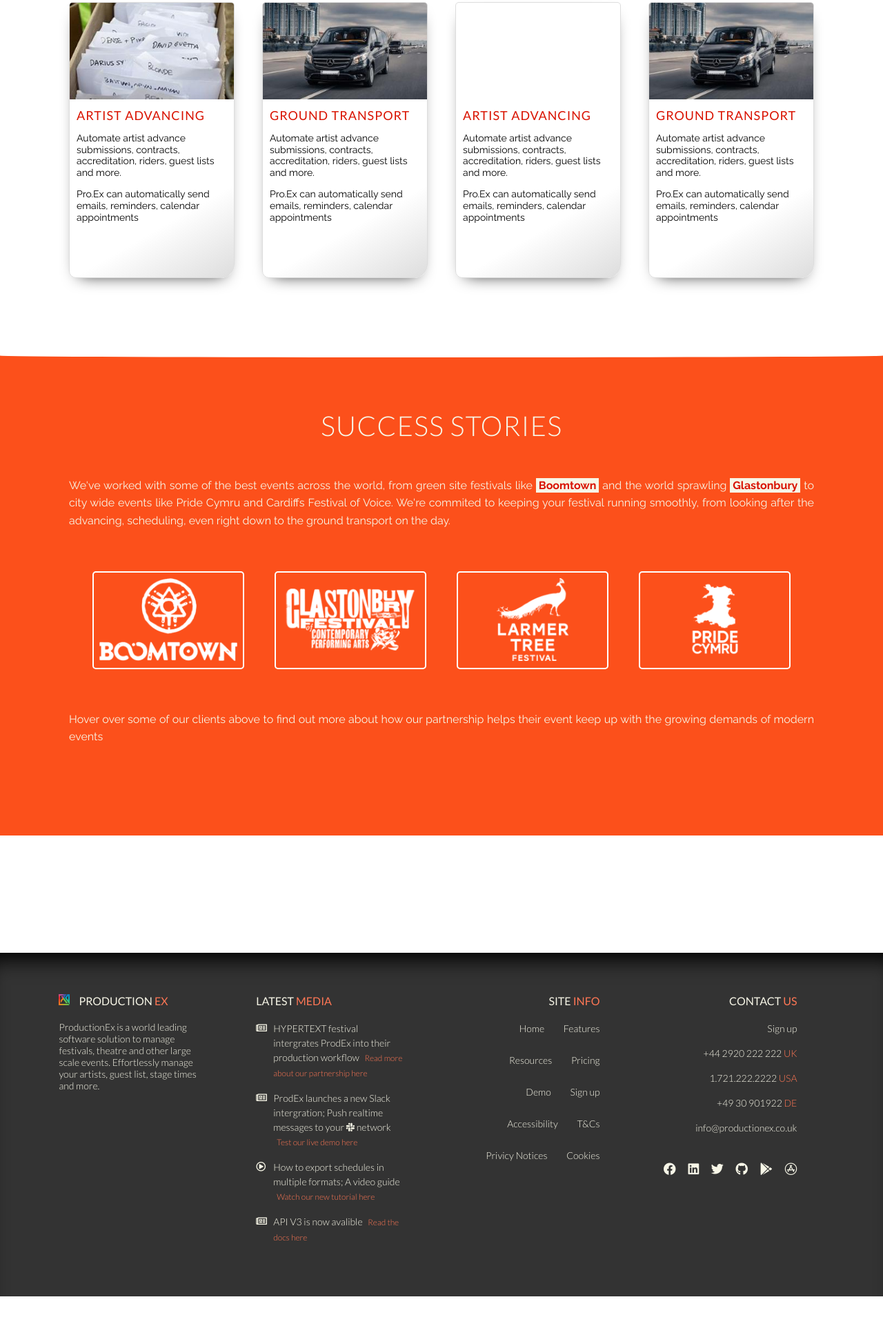
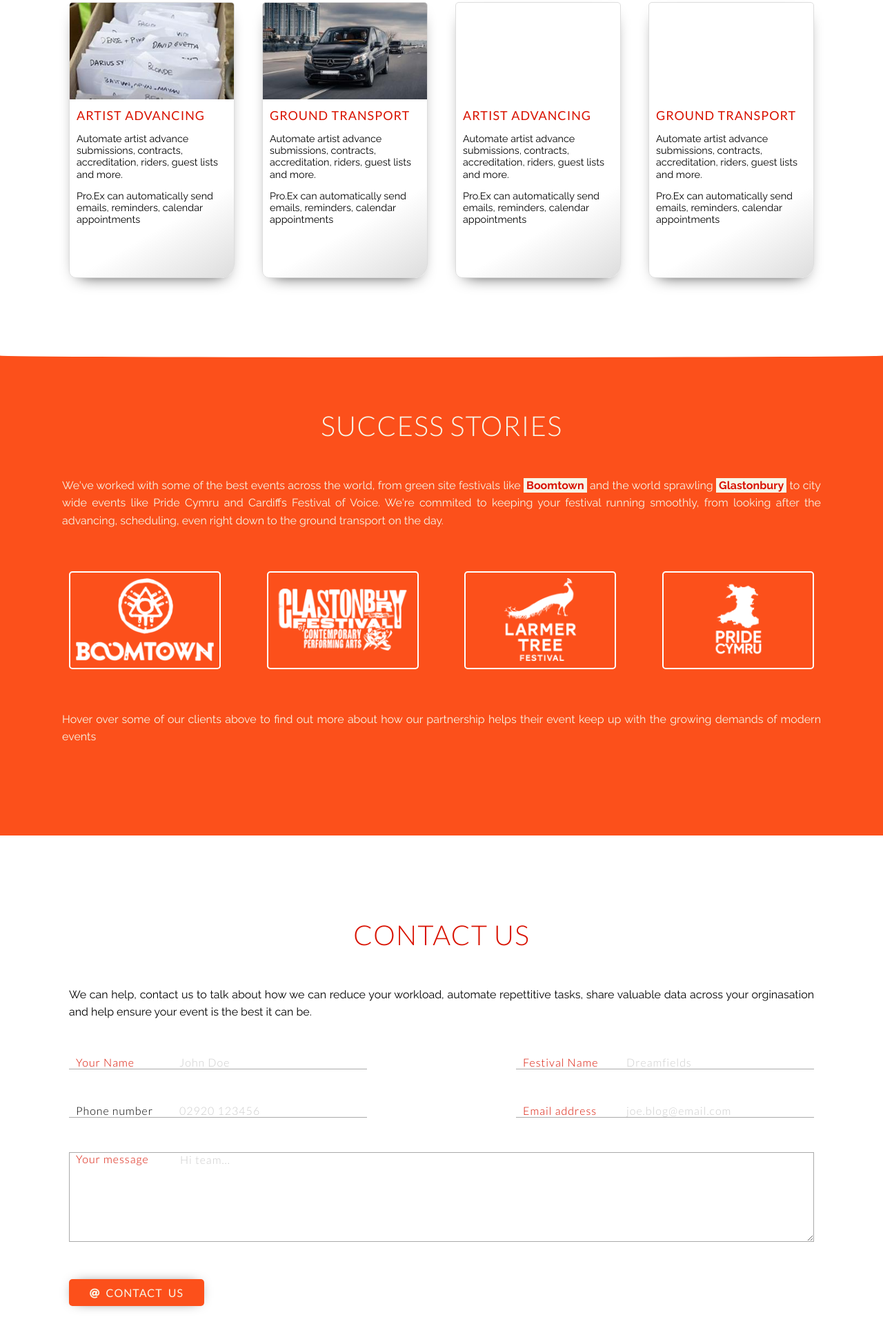
Before and after one commit to tomnaylor/Produciton-Ex-Website, a plain HTML site: page index.html in a window 1280 px wide. Shown: the part 862-2797 px from the top of the page at 69% size. Before the commit the page ends 2741 px from the top, so only its background shows below. Drawn offline with Linux system fonts and the light colour scheme.

Commit message:
added contact form to bottom of page

```diff
--- a/assets/css/style.css
+++ b/assets/css/style.css
@@ -372,23 +372,27 @@
 }
 
 
-.main-section-color-container > .main-section {
-    margin-top:100px;
+.main-section-full {
+    margin:100px 0;
     padding-top:80px;
     padding-bottom:80px;
+    padding:80px calc(50% - 550px);
     position: relative;
+    max-width:100%;
+
 }
 
 .main-section-color-container {
     position: relative;
 }
 
-.main-section-color-container:before {
+.main-section-full:before {
     content:'';
     width:100%;
     height:5px;
     position: absolute;
     top:0px;
+    left:0;
     border-bottom-left-radius: 50%;
     border-bottom-right-radius: 50%;
     background: #fff;
@@ -433,7 +437,7 @@
 
 .flexbox-wrap {
     flex-wrap: wrap;
-    justify-content: space-evenly;
+    justify-content: space-between;
 }
 
 .feature-card {
@@ -473,7 +477,6 @@
 }
 
 .feature-card p {
-    font-size:14px;
     margin:14px 10px;
     line-height: 1.2em;
 }
@@ -510,7 +513,7 @@
     z-index:999;
 }
 
-.client-desc h1, .client-desc p  {
+.client-desc h3, .client-desc p  {
     padding:10px;
     margin:0;
 }
@@ -746,6 +749,10 @@
     border-radius: 3px;
     position: relative;
 }
+.input-full {
+    width:100%;
+}
+
 label {
     font-family: 'Lato', sans-serif;
     text-align: left;
@@ -754,14 +761,14 @@
     padding:0;
     font-weight:300;
     position: absolute;
-    left:0;
-    top:2px;
+    left:10px;
+    top:0px;
     width:150px;
 }
-input[type=text], input[type=email] {
+input[type=text], input[type=email], textarea {
     font-family: 'Lato', sans-serif;
     font-weight: 300;
-    font-size: 1.2em;
+    font-size: 1em;
     letter-spacing: 1px;
     outline: 0;
     border: none;
@@ -769,6 +776,9 @@
     padding: 0 10px 0 160px;
 }
 
+textarea {
+    border:1px solid #aaa;
+}
 
 ::-webkit-input-placeholder { /* Chrome/Opera/Safari */
   color: #ccc;
@@ -784,9 +794,26 @@
 }
 
 
+form.main-section-form .input-block {
+    display: inline-block;
+    margin:0 0 50px 0;
+    position: relative;
+    width: 40%;
+}
+form.main-section-form .input-full {
+    width:100%;
+}
+
+
 #form-demo-name { width:100%; }
 #form-demo-phone { width:100%; }
 #form-demo-email { width:100%; }
+
+#form-contact-name { width:100%; }
+#form-contact-festival { width:100%; }
+#form-contact-phone { width:100%; }
+#form-contact-email { width:100%; }
+#form-contact-message { width:100%; height:130px; }
 
 
 /* input:required {
--- a/index.html
+++ b/index.html
@@ -45,6 +45,8 @@
 
 <main>
 
+    <!-- ********************************************** FEATURES SECTION -->
+
     <section class="main-section">
 
         <h2 class="color-accent text-center text-upper">Features</h2>
@@ -56,40 +58,41 @@
             A true solution for large festivals, theatre productions and other complex events. We are commited to being a leading standard and collate, validate and deliver timely information, and automate many backstage tasks.
         </p>
 
-        <div class="flexbox">
+        <div class="flexbox flexbox-wrap">
             <div id="feature-card-al" class="feature-card text-left">
                 <div class="feature-card-image"></div>
                 <h3 class="color-accent text-upper">Artist Advancing</h3>
-                <p>Automate artist advance submissions, contracts, accreditation, riders, guest lists and more.</p>
-                <p>Pro.Ex can automatically send emails, reminders, calendar appointments</p>
+                <p class="text-smaller">Automate artist advance submissions, contracts, accreditation, riders, guest lists and more.</p>
+                <p class="text-smaller">Pro.Ex can automatically send emails, reminders, calendar appointments</p>
             </div>
 
             <div id="feature-card-gt" class="feature-card text-left">
                 <div class="feature-card-image"></div>
                 <h3 class="color-accent text-upper">Ground Transport</h3>
-                <p>Automate artist advance submissions, contracts, accreditation, riders, guest lists and more.</p>
-                <p>Pro.Ex can automatically send emails, reminders, calendar appointments</p>
+                <p class="text-smaller">Automate artist advance submissions, contracts, accreditation, riders, guest lists and more.</p>
+                <p class="text-smaller">Pro.Ex can automatically send emails, reminders, calendar appointments</p>
             </div>
 
             <div id="feature-card-aa" class="feature-card text-left">
                 <div class="feature-card-image"></div>
                 <h3 class="color-accent text-upper">Artist Advancing</h3>
-                <p>Automate artist advance submissions, contracts, accreditation, riders, guest lists and more.</p>
-                <p>Pro.Ex can automatically send emails, reminders, calendar appointments</p>
+                <p class="text-smaller">Automate artist advance submissions, contracts, accreditation, riders, guest lists and more.</p>
+                <p class="text-smaller">Pro.Ex can automatically send emails, reminders, calendar appointments</p>
             </div>
 
-            <div id="feature-card-gt" class="feature-card text-left">
+            <div id="feature-card-sh" class="feature-card text-left">
                 <div class="feature-card-image"></div>
                 <h3 class="color-accent text-upper">Ground Transport</h3>
-                <p>Automate artist advance submissions, contracts, accreditation, riders, guest lists and more.</p>
-                <p>Pro.Ex can automatically send emails, reminders, calendar appointments</p>
+                <p class="text-smaller">Automate artist advance submissions, contracts, accreditation, riders, guest lists and more.</p>
+                <p class="text-smaller">Pro.Ex can automatically send emails, reminders, calendar appointments</p>
             </div>
         </div>
     </section>
 
 
-    <div class="color-accent-bg main-section-color-container">
-        <section class="main-section">
+    <!-- ********************************************** SUCCESS STORIES SECTION -->
+
+    <section class="main-section main-section-full color-accent-bg">
         <h2 class="color-light text-center text-upper">Success stories</h2>
 
         <p class="text-justify color-light">
@@ -100,7 +103,7 @@
 
             <article class="client-logo" id="client-boomtown">
                 <div class="client-desc color-light modal-hide">
-                        <h1 class="text-upper">Boomtown</h1>
+                    <h3 class="text-upper">Boomtown</h3>
                     <p class="text-smaller">We joined forces with Boomtown in 2015, Initially to manage their artist advancing site that managed 200+ artists</p>
                     <p class="text-italic text-smaller">"We were over the moon with the prodex advancing package. We saved countless hours before and during the festival - freeing us up for more important things during the weekend; plenty of visits to the catering tent!" -Mr Boom</p>
                 </div>
@@ -108,7 +111,7 @@
 
             <article class="client-logo" id="client-glasto">
                 <div class="client-desc color-light modal-hide">
-                        <h1 class="text-upper">Glastonbury</h1>
+                    <h3 class="text-upper">Glastonbury</h3>
                     <p class="text-smaller">We've been working closley with the John Peel stage at Glastonbury since 2017. ProductionEx looks after all the advancing, artist liaison, travel requirements and more for 40+ artists over the 4 days in Worthy farm.</p>
                     <p class="text-smaller text-italic">"I saw prodex being used at another festival and wanted to look into how it will hep us. I'm glad I did, we've saved time and limited mistakes since day one. my team has shrunk in recent years and we're still easily managing thanks to all the automated tasks" - D.R. (AL manager)</p>
                 </div>
@@ -116,36 +119,68 @@
 
             <article class="client-logo" id="client-larmertree">
                 <div class="client-desc color-light modal-hide">
-                        <h1 class="text-upper">Larmer Tree</h1>
-                        <p class="text-smaller"></p>
-                        <p class="text-smaller text-italic"></p>
+                    <h3 class="text-upper">Larmer Tree</h3>
+                    <p class="text-smaller">Larmer Tree has used ProductionEx since 2018. We're fully intergrated in their day to day production workflow and automate many of the tasks. Our recent intergration with Slack means all their staff are kept up-to-date with both staff led and automated tasks. Our API is also intergrated into their website to provide real-time set times for the 80,000 guests.</p>
+                    <p class="text-smaller text-italic">"At Larmer Tree we're proud of our relationship with promoters, artists and their tour managers. It's important to us to maintain the best experience and prodex helps deliver that. Automatic schedules, reminders and email templates do the job an entire office. The mobile app keeps all our staff up-to-date with even last minute changes to the schedule" - Julie A (Festival manager)</p>
                 </div>
             </article>
 
             <article class="client-logo" id="client-pridecymru">
                 <div class="client-desc color-light modal-hide">
-                        <h1 class="text-upper">Pride Cymru</h1>
+                    <h3 class="text-upper">Pride Cymru</h3>
                     <p class="text-smaller">We're proud to work with our local pride festival. We manage all their production requirements with our unique web based apps and mobile friendly data-centric pages for use in the field by all their staff - with no hardware requirements</p>
-                        <p class="text-smaller text-italic"></p>
+                    <p class="text-smaller text-italic">"Thanks to ProductionEx, we've managed to keep up with our growing festivals needs. Automatic emails, schedules and reminders have all meant we're able to concentrate on delivering an excellent enviroment for our artists and guests." - M.B. (Production manager)</p>
                 </div>
             </article>
-
         </div>
 
         <p class="text-justify color-light">
             Hover over some of our clients above to find out more about how our partnership helps their event keep up with the growing demands of modern events
         </p>
     </section>
+
+
+    <!-- ********************************************** CONTACT FORM SECTION -->
+
+    <section class="main-section">
+        <h2 class="color-accent text-center text-upper">Contact Us</h2>
+
+        <p class="text-justify">
+            We can help, contact us to talk about how we can reduce your workload, automate repettitive tasks, share valuable data across your orginasation and help ensure your event is the best it can be.
+        </p>
+
+        <form class="main-section-form flexbox flexbox-wrap" method="POST" action="https://formdump.codeinstitute.net/">
+
+            <div class="input-block">
+                <label for="form-contact-name" class="color-accent">Your Name</label>
+                <input type="text" id="form-contact-name" name="name" placeholder="John Doe" required>
             </div>
+            <div class="input-block">
+                <label for="form-contact-festival" class="color-accent">Festival Name</label>
+                <input type="text" id="form-contact-festival" name="festival" placeholder="Dreamfields" required>
+            </div>
+            <div class="input-block">
+                <label for="form-contact-phone" class="">Phone number</label>
+                <input type="text" id="form-contact-phone" name="phone" placeholder="02920 123456">
+            </div>
+            <div class="input-block">
+                <label for="form-contact-email" class="color-accent">Email address</label>
+                <input type="email" id="form-contact-email" name="email" placeholder="joe.blog@email.com" required>
+            </div>
+            <div class="input-block input-full">
+                <label for="form-contact-message" class="color-accent">Your message</label>
+                <textarea id="form-contact-message" name="message" placeholder="Hi team..."></textarea>
+            </div>
+            <button type="submit" value="contact" class="button color-accent-bg-hover color-accent-bg color-light"><i class="fas fa-at"></i> Contact Us</button>
+        </form>
+    </section>
 
-    <section>
-        <!-- contact form -->
-    </section>
 </main>
 
 
 
 
+<!-- ********************************************** FOOTER -->
 
 <footer>
     <div class="footer-box footer-productionex color-light">
@@ -260,6 +295,7 @@
 
 
 
+<!-- ********************************************** SIGN UP MODAL POPUP FORM -->
 
 <div id="modal-signup" class="modal modal-hide">
     <div class="modal-box">
@@ -281,37 +317,30 @@
                 <label for="form-demo-email" class="color-accent">Email address</label>
                 <input type="email" id="form-demo-email" name="email" placeholder="joe.blog@email.com" required>
             </div>
-
             <div class="input-block">
                 <label class="color-accent">Event type</label>
             </div>
-
             <div class="input-block">
                 <label for="form-demo-festival">Festival (Green site)</label>
                 <input type="radio" id="form-demo-festival" name="event-type" value="festival" required>
             </div>
-
             <div class="input-block">
-
                 <label for="form-demo-theatre">Theatre Production</label>
                 <input type="radio" id="form-demo-theatre" name="event-type" value="theatre" required>
             </div>
-
             <div class="input-block">
-
                 <label for="form-demo-event">Large single day event</label>
                 <input type="radio" id="form-demo-event" name="event-type" value="event" required>
             </div>
-
-
             <button type="submit" value="contact" class="button color-accent-bg-hover color-accent-bg color-light"><i class="fas fa-at"></i> Contact Us</button>
         </form>
-
     </div>
 </div>
 
 
 <script>
+
+    /* HAMBURGER SLIDE DOWN MENU FOR MOBILE VIEW */
     document.getElementById("header-hamburger").onclick = function() {
         var x = document.querySelector("header");
 
@@ -323,12 +352,12 @@
         TOOGLE THE DESCRIPTION FOR EACH CLIENT AS MOUSE HOVERS OVER THE CLIENTS LOGO
         WITH HELP FROM https://stackoverflow.com/questions/50793136/javascript-click-function-only-works-on-first-element
     */
-    const element = document.querySelectorAll('.client-logo');
-    element.forEach(function(el){
-        el.addEventListener('mouseenter', function () {
+    const clients = document.querySelectorAll('.client-logo');
+    clients.forEach(function(client) {
+        client.addEventListener('mouseenter', function () {
             this.childNodes[1].classList.remove('modal-hide');
         });
-        el.addEventListener('mouseleave', function () {
+        client.addEventListener('mouseleave', function () {
             this.childNodes[1].classList.add('modal-hide');
         });
     });
```
Lines whose indentation alone changed are shown as unchanged.
